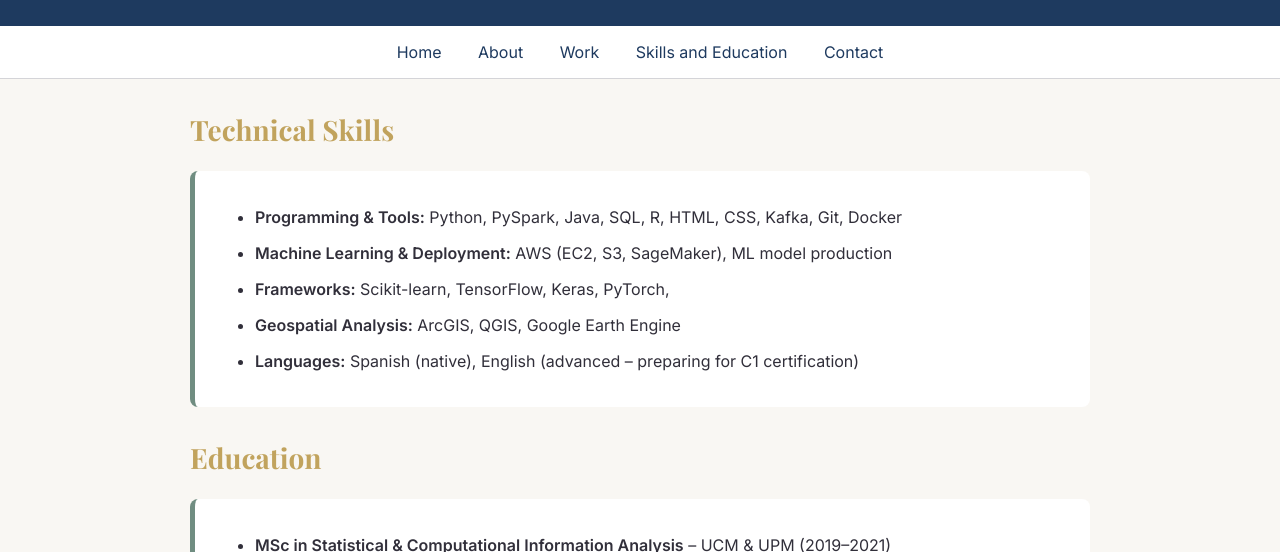
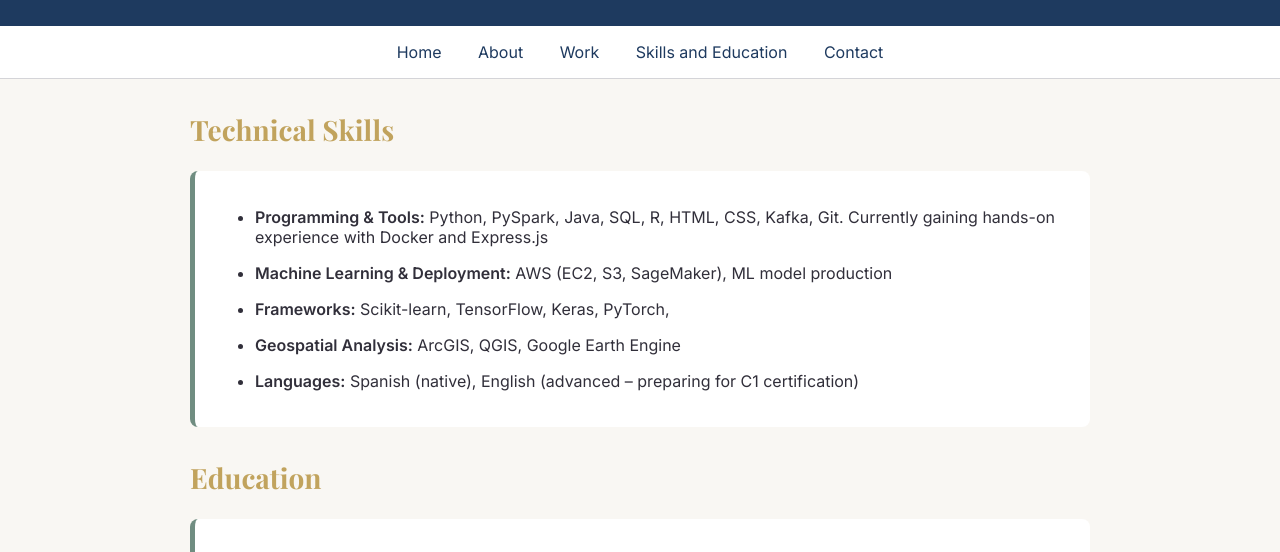
Before and after one commit to Agaisina/portfolio, a plain HTML site: page skills.html in a window 1280 px wide. Shown: the part 173-725 px from the top of the page. Drawn offline with nearby package versions, Linux system fonts and the light colour scheme.

Commit message:
Currently learning express.js

```diff
--- a/skills.html
+++ b/skills.html
@@ -24,7 +24,7 @@
       <h2>Technical Skills</h2>
       <div class="card">
         <ul>
-          <li><strong>Programming & Tools:</strong> Python, PySpark, Java, SQL, R, HTML, CSS, Kafka, Git, Docker</li>
+          <li><strong>Programming & Tools:</strong> Python, PySpark, Java, SQL, R, HTML, CSS, Kafka, Git. Currently gaining hands-on experience with Docker and Express.js</li>
           <li><strong>Machine Learning & Deployment:</strong> AWS (EC2, S3, SageMaker), ML model production</li>
           <li><strong>Frameworks:</strong> Scikit-learn, TensorFlow, Keras, PyTorch, </li>
           <li><strong>Geospatial Analysis:</strong> ArcGIS, QGIS, Google Earth Engine</li>
```
Also changed, not shown: work.html (+1 -1 lines).
